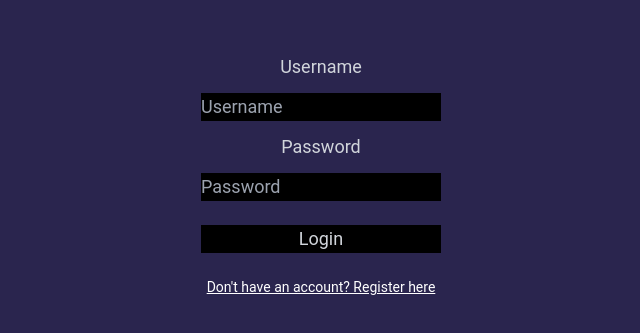
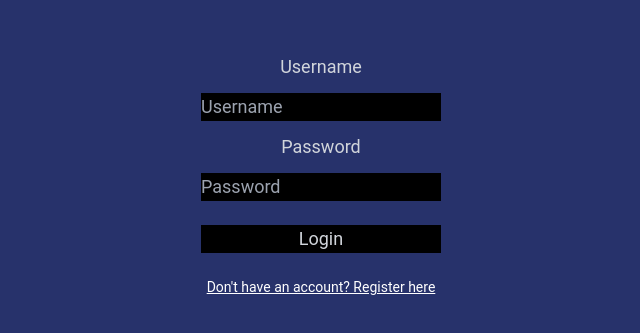
Before and after one commit to moeb15/Password-Manager, a React (Create React App) app in the folder frontend/: page / in a window 1280 px wide. Shown: the part 219-552 px from the top of the page, without its empty margins (319-959 px from the left). Built offline with nearby package versions, Linux system fonts and the light colour scheme.

Commit message:
changed background color

```diff
--- a/frontend/src/index.css
+++ b/frontend/src/index.css
@@ -9,7 +9,7 @@
     body{
         @apply font-[Roboto];
         @apply m-0;
-        @apply bg-[#2a254e];
+        @apply bg-[#27326b];
     }
 }
 
```
